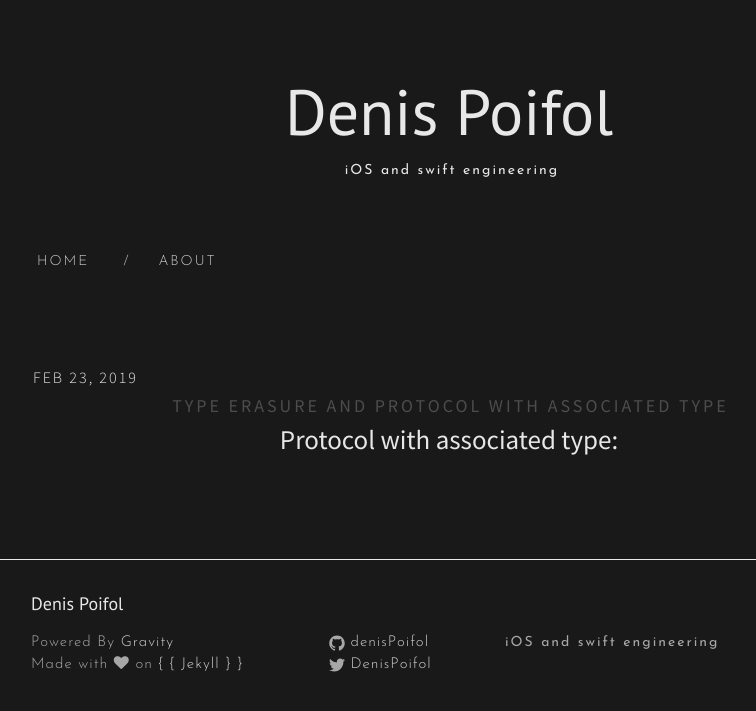
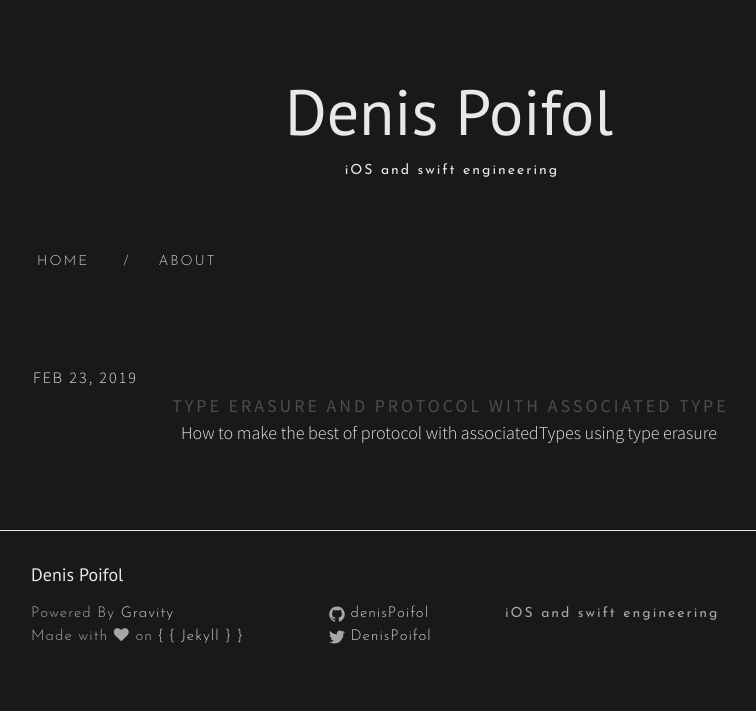
Before and after one commit to denisPoifol/denisPoifol.github.io, a Jekyll site: the page built from index.md, in a window 1280 px wide. Shown: the top 711 px of the page, without its empty margins (191-947 px from the left). Built offline with Jekyll 4.4.1, drawn with Linux system fonts in a browser that asks for light colours; nearby versions of some CDN libraries.

Commit message:
Display subhead instead of excerpt in home and archive

```diff
--- a/_layouts/archive.html
+++ b/_layouts/archive.html
@@ -20,7 +20,7 @@ layout: page
   <a class='postLink' href="{{site.url}}{{site.baseurl}}{{post.url}}">{{post.title}}</a>
   </div>
   <div class="postExt">
-    {{post.excerpt}}
+    {{post.subhead}}
   </div>
 </div>
 {% endif %}
--- a/_layouts/home.html
+++ b/_layouts/home.html
@@ -15,7 +15,7 @@ layout: page
   <a class='postLink' href="{{site.url}}{{site.baseurl}}{{post.url}}">{{post.title}}</a>
   </div>
   <div class="postExt">
-    {{post.excerpt}}
+    {{post.subhead}}
   </div>
 </div>
 {% endfor %}
--- a/_posts/2019-02-10-Type_Erasure_and_Protocol_with_associated_type.markdown
+++ b/_posts/2019-02-10-Type_Erasure_and_Protocol_with_associated_type.markdown
@@ -1,6 +1,7 @@
 ---
 layout: post
 title:  "Type Erasure and Protocol with associated type"
+subhead: "How to make the best of protocol with associatedTypes using type erasure"
 date:   2019-02-23 10:35:32 +0100
 categories: ["swift"]
 ---
```
